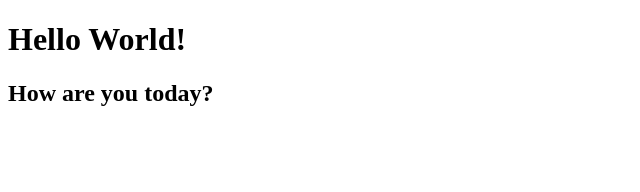
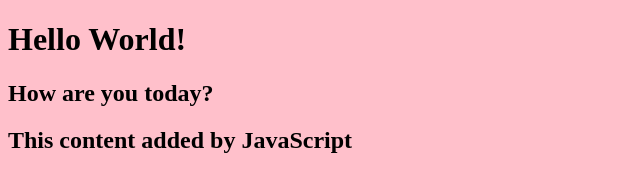
Before and after one commit to sofiakatzman/RepoSof, a plain HTML site: page index.html in a window 1280 px wide. Shown: the whole page, without its empty margins (0-640 px from the left). Drawn offline with Linux system fonts and the light colour scheme.

Commit message:
add script.js, connect to index.html

```diff
--- a/index.html
+++ b/index.html
@@ -1,13 +1,14 @@
 <!DOCTYPE html>
 <html lang="en">
   <head>
-    <title>Sofi's Website</title>
+    <link rel="stylesheet" href="style.css" />
+    <title>Sofia's Website</title>
 
 
   </head>
   <body>
     <h1>Hello World!</h1>
     <h2>How are you today?</h2>
-
+    <script src="script.js"></script>
   </body>
 </html>
--- /dev/null
+++ b/script.js
@@ -0,0 +1,4 @@
+const h2 = document.createElement("h2");
+h2.textContent = "This content added by JavaScript";
+
+document.querySelector("body").appendChild(h2);
--- /dev/null
+++ b/style.css
@@ -0,0 +1,3 @@
+body{
+    background: pink;
+}
```
